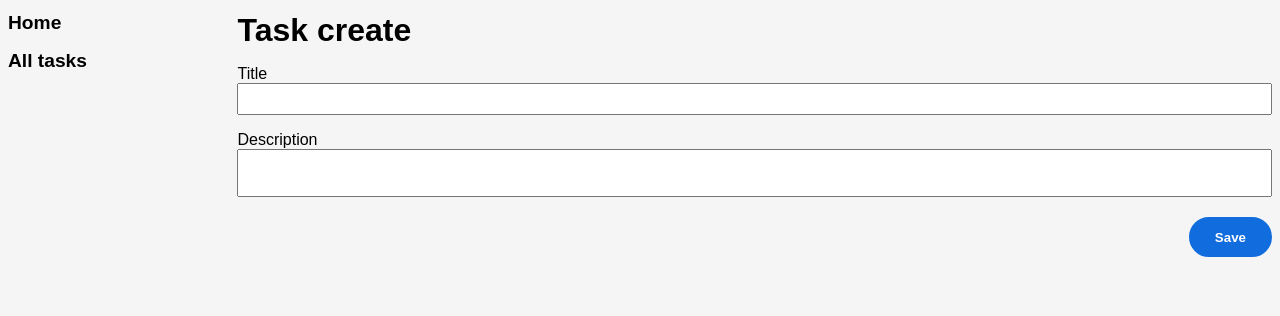
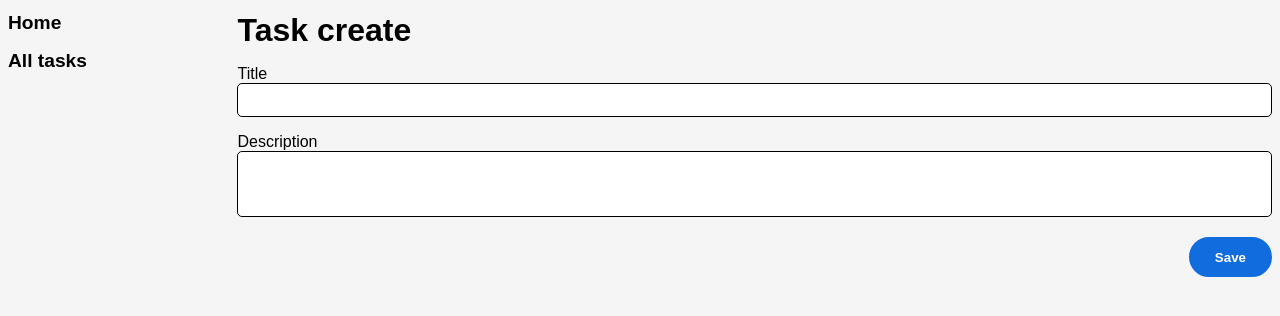
Before and after one commit to mmerklinger/todo-app, a Python web app: template todo_app/templates/tasks_create.html in a window 1280 px wide. Shown: the part 72-388 px from the top of the page. Run offline with Jinja, Linux system fonts and the light colour scheme; the template is opened without the code that fills it, so the values that code supplies are empty.

Commit message:
Match form elements with wireframe

```diff
--- a/todo_app/static/styles.css
+++ b/todo_app/static/styles.css
@@ -10,7 +10,7 @@ body {
     background-color: #F5F5F5;
 }
 
-/* buttons */
+/* form elements */
 
 .btn-primary {
     background-color: #116CDD;
@@ -60,6 +60,30 @@ body {
 
 .btn-primary-delete:hover {
     background-color: #AD0000;
+}
+
+input {
+    border-radius: 0.3125rem;
+    border: 1px solid black;
+    background: white;
+    color: black;
+    flex-shrink: 0;
+    font-size: 1.2rem;
+    font-style: normal;
+    font-weight: 700;
+    line-height: 2rem;
+}
+
+textarea {
+    border-radius: 0.3125rem;
+    border: 1px solid black;
+    background: white;
+    color: black;
+    flex-shrink: 0;
+    font-size: 1.2rem;
+    font-style: normal;
+    font-weight: 700;
+    line-height: 2rem;
 }
 
 /* tables */
```
